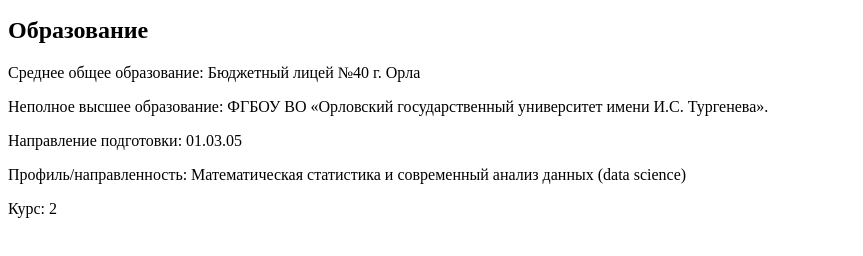
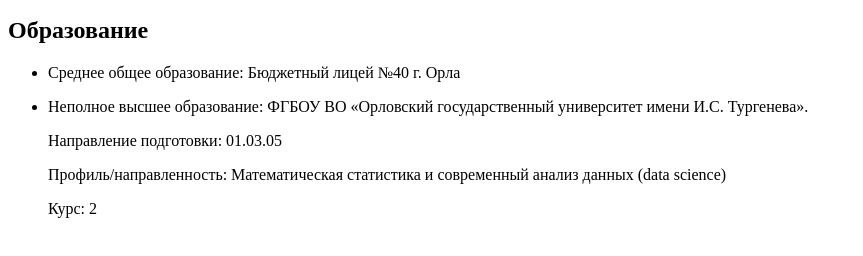
Before and after one commit to SonyaT228/SonyaT228.github.io, a plain HTML site: page index.html in a window 1280 px wide. Shown: the part 136-392 px from the top of the page, without its empty margins (0-863 px from the left). Drawn offline with Linux system fonts and the light colour scheme.

Commit message:
Update index.html

```diff
--- a/index.html
+++ b/index.html
@@ -13,11 +13,12 @@
 
     <section>
     <h2>Образование</h2>
-    <p>Среднее общее образование: Бюджетный лицей №40 г. Орла</p>
-        <p>Неполное высшее образование: ФГБОУ ВО «Орловский государственный университет имени И.С. Тургенева».</p>
+        <ul>
+    <p><li>Среднее общее образование: Бюджетный лицей №40 г. Орла</p></li>
+        <p><li>Неполное высшее образование: ФГБОУ ВО «Орловский государственный университет имени И.С. Тургенева».</p>
             <p>Направление подготовки: 01.03.05</p>
                 <p>Профиль/направленность: Математическая статистика и современный анализ данных (data science)</p>
-                <p>Курс: 2</p>
+                <p>Курс: 2</p></li>
     </section>
 </body>
 </html>
```
